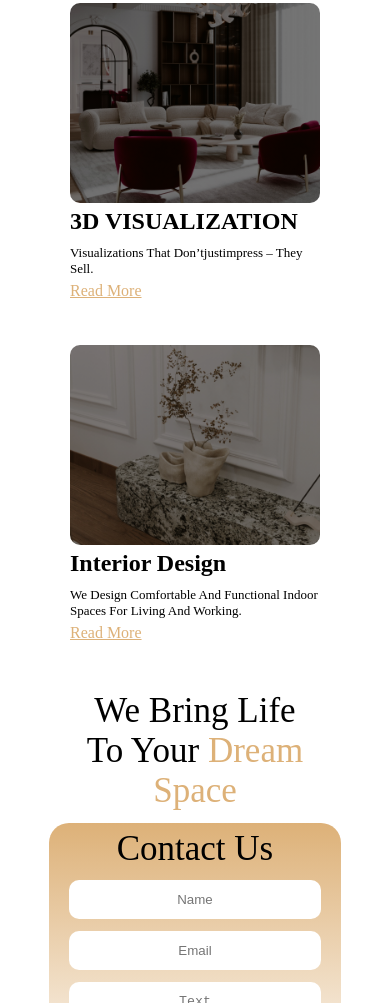
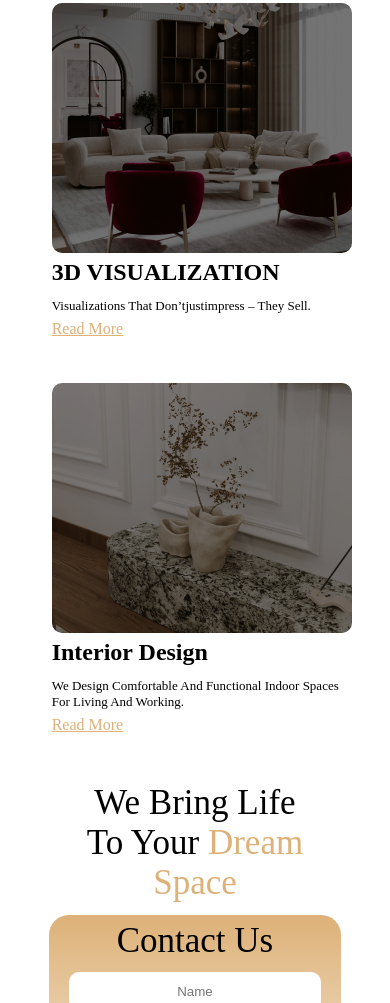
Before and after one commit to JovanovicTamara/HelenaWebsite, a plain HTML site: page Millo/index.html in a window 390 px wide. Shown: the part 1627-2630 px from the top of the page. Drawn offline with Linux system fonts and the light colour scheme; a web font is replaced by a local one.

Commit message:
Update style.css

```diff
--- a/Millo/style.css
+++ b/Millo/style.css
@@ -661,8 +661,8 @@ footer{
         margin-bottom: 5em;
     }
     .boxes-img{
-        width: 250px;
-        height: 200px;
+        width: 300px;
+        height: 250px;
         background-position: 50% 75%;
         background-repeat: no-repeat;
         position: relative;
@@ -670,9 +670,10 @@ footer{
         overflow: hidden;
     }
     .boxes{
-        width: 250px;
+        width: 300px;
     }
     .boxes p{
-        width: 250px;
+        width: 300px;
     }
+
 }
```
